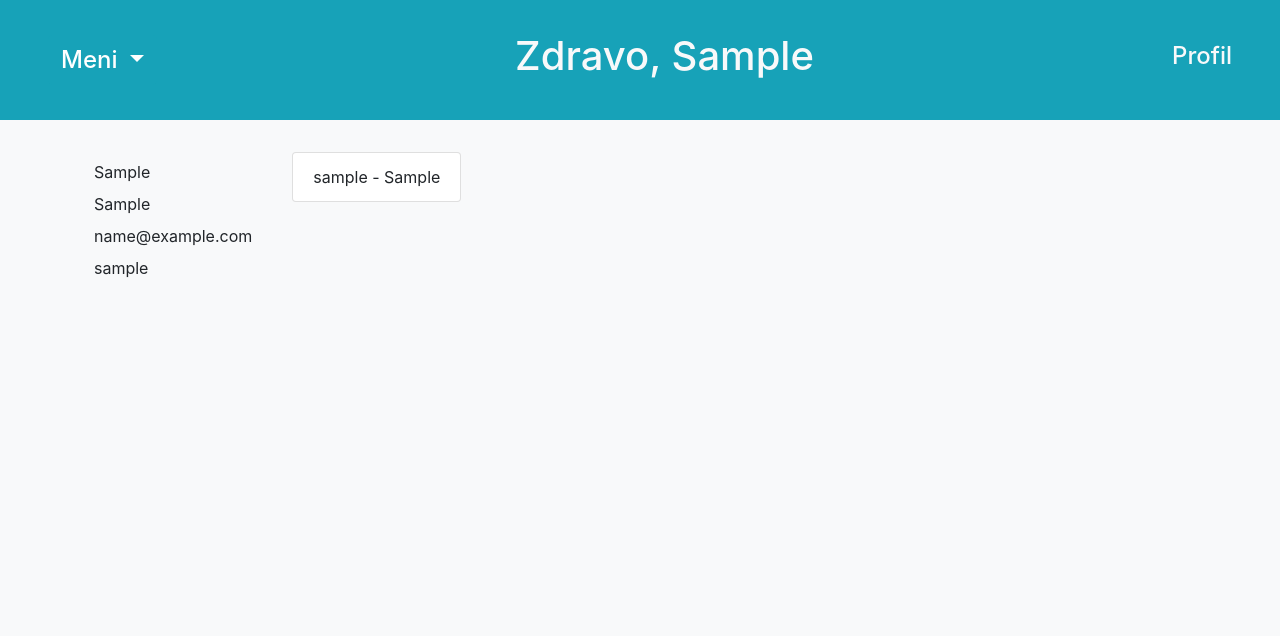
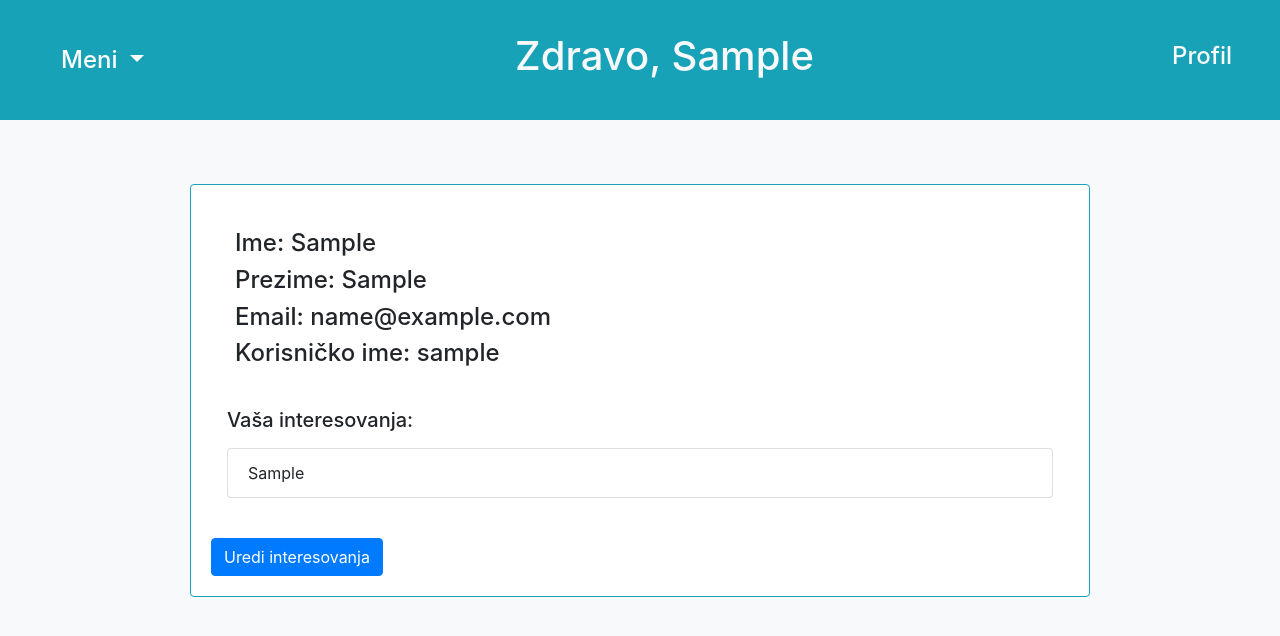
Before and after one commit to petkostefan/FONVesti-old, a Django app: page /profil/ in a window 1280 px wide. Shown: the top 636 px of the page. Run offline with Django 4.2, Linux system fonts and the light colour scheme; a user stored in the database is signed in; tables that the repository leaves empty hold one stand-in row (values such as "Sample post"); parts of the project's set-up code (start-up, migrations or seed data) failed here and were passed over; some libraries are stand-ins or nearby versions.

Commit message:
Dizajn update

```diff
--- a/templates/korisnici/login.html
+++ b/templates/korisnici/login.html
@@ -7,8 +7,8 @@ Login
 Dobro došli nazad
 {% endblock %}
 {% block body %}
-<div class="container">
-    <div class="row">
+<div class="d-flex justify-content-center">
+    <div class=" mt-5 card card-body border-info" style="max-width: 400px;">
         <form method="post">
             {% csrf_token %}
             <div class="form-group">
--- a/templates/korisnici/profil.html
+++ b/templates/korisnici/profil.html
@@ -7,23 +7,27 @@ Profil
 Zdravo, {{profil.ime}}
 {% endblock %}
 {% block body %}
-<div class="container">
-<div class="row">
+<div class="d-flex justify-content-center">
+    <div class=" mt-5 card card-body border-info" style="max-width: 900px;">
     <div class="p-3">
-        <p class="m-2">{{profil.ime}}</p>
-        <p class="m-2">{{profil.prezime}}</p>
-        <p class="m-2">{{profil.email}}</p>
-        <p class="m-2">{{profil.username}}</p>
+        <h4 class="m-2">Ime: {{profil.ime}}</h4>
+        <h4 class="m-2">Prezime: {{profil.prezime}}</h4>
+        <h4 class="m-2">Email: {{profil.email}}</h4>
+        <h4 class="m-2">Korisničko ime: {{profil.username}}</h4>
     </div>
     <div class="p-3">
+        <h5 class="mb-3">Vaša interesovanja: </h5>
         <ul class="list-group">
             {% for interesovanje in interesovanja %}
             <li class="list-group-item">
-                {{ interesovanje }}
+                {{ interesovanje.izvor }}
             </li>
             {% endfor %}
         </ul>
     </div>
+    <div class="mt-4">
+       <a href="{% url 'interesovanja' %}"><button class="btn btn-primary">Uredi interesovanja</button></a>
+    </div>
 </div>
 </div>
 {% endblock %}
--- a/templates/korisnici/registracija.html
+++ b/templates/korisnici/registracija.html
@@ -7,8 +7,8 @@ Registracija
 Dobro došli
 {% endblock %}
 {% block body %}
-<div class="container">
-<div class="row">
+<div class="d-flex justify-content-center">
+    <div class=" mt-5 card card-body border-info" style="max-width: 700px;">
     <form method="post">
         {% csrf_token %}
         {{form|crispy}}
--- a/templates/korisnici/uredi_interesovanja.html
+++ b/templates/korisnici/uredi_interesovanja.html
@@ -7,8 +7,8 @@ Uredi interesovanja
 Zdravo, {{user.profil.ime}}
 {% endblock %}
 {% block body %}
-<div class="container">
-<div class="row">
+<div class="d-flex justify-content-center">
+    <div class=" mt-5 card card-body border-info" style="max-width: 900px;">
     <form method="post">
         {% csrf_token %}
         {{form|crispy}}
```
